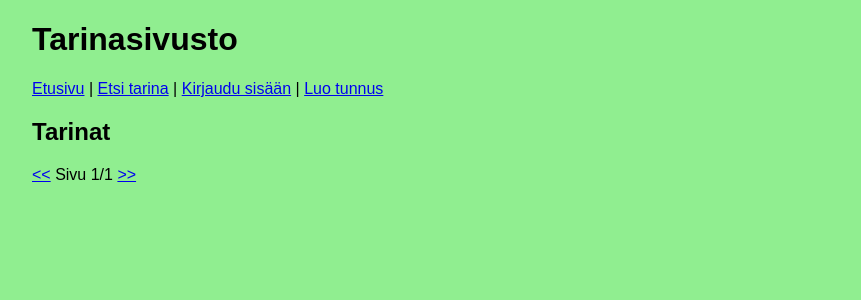
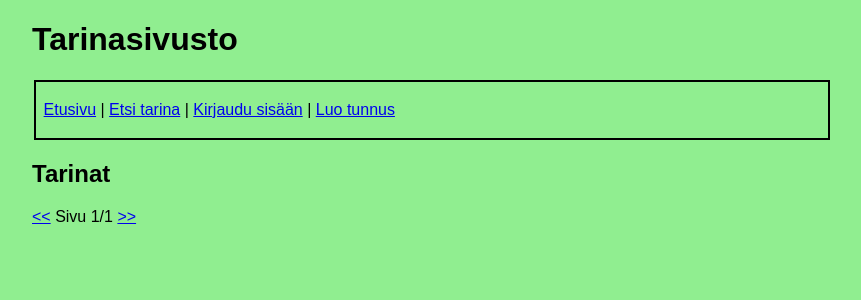
Before and after one commit to AaroMKS/Tarinasivusto, a Flask app: page / in a window 1280 px wide. Shown: the top 300 px of the page, without its empty margins (208-1069 px from the left). Run offline with Flask 3, Linux system fonts and the light colour scheme; data that the repository does not hold is empty.

Commit message:
Improved front page style

```diff
--- a/app.py
+++ b/app.py
@@ -240,6 +240,7 @@ def login():
             session["user_id"] = user_id
             session["username"] = username
             session["csrf_token"] = secrets.token_hex(16)
+            flash("Tervetuloa!")
             return redirect("/")
 
         flash("VIRHE: Väärä tunnus tai salasana")
--- a/templates/layout.html
+++ b/templates/layout.html
@@ -6,11 +6,12 @@
   <link rel="stylesheet" href="/static/main.css">
 </head>
 
+
 <body>
   <h1>Tarinasivusto</h1>
 
 
-
+<div class="item">
   {% if session.user_id %}
   <p>
     Olet kirjautunut sisään nimellä <a href="/user/{{ session.user_id }}">{{ session.username }}</a>
@@ -33,6 +34,7 @@
     <b>{{ message }}</b>
   </p>
 {% endfor %}
+</div>
 
 {% block content %}{% endblock %}
 
```
